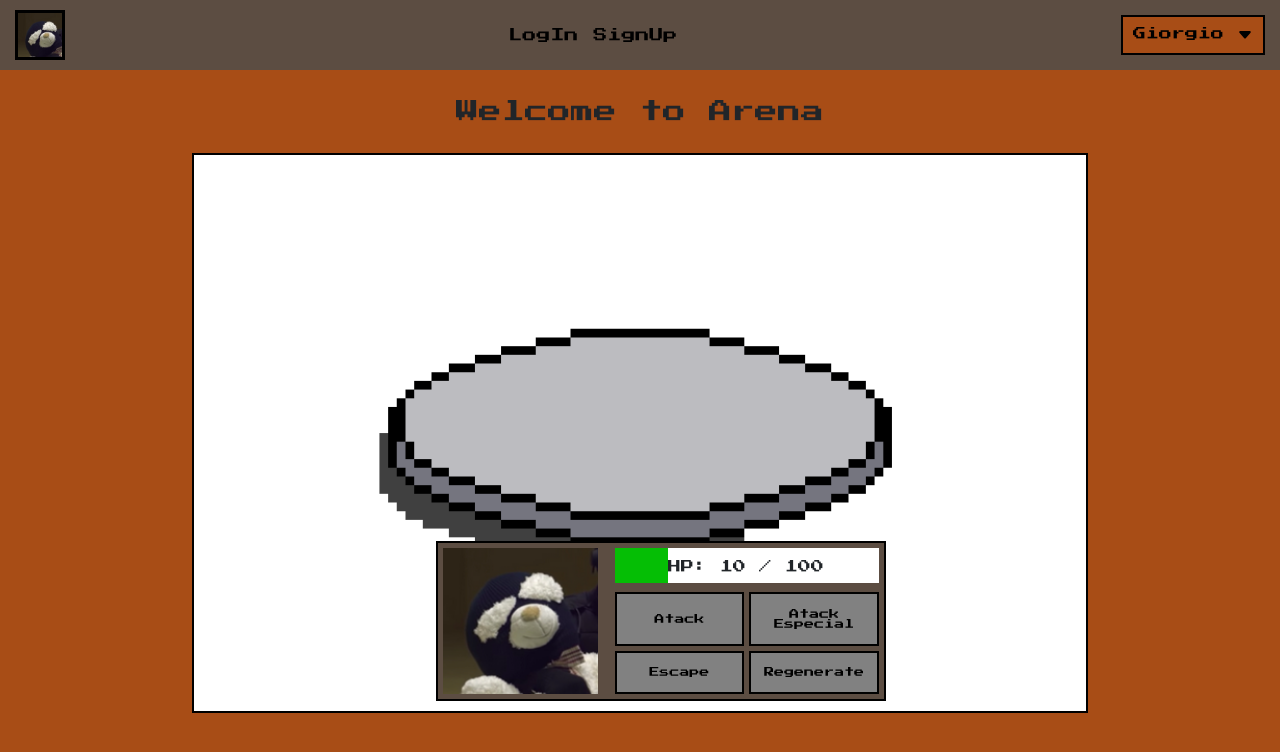
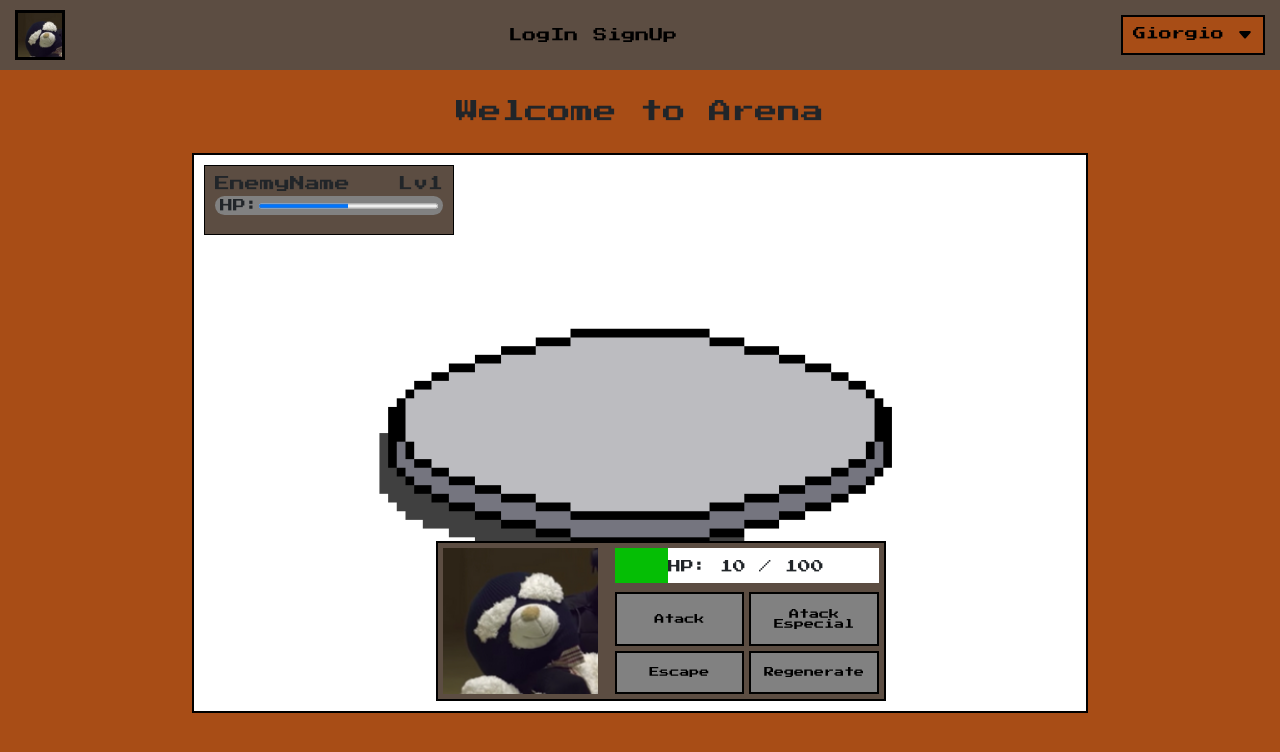
Before and after one commit to strGiorgio/PyMob2.1, a Vue app: page /battle in a window 1280 px wide. Shown: the top 752 px of the page. Built offline with nearby package versions, Linux system fonts and the light colour scheme; data requests are answered from the project's data file.

Commit message:
Import enemy-card

```diff
--- a/src/components/battle/battle-screen.vue
+++ b/src/components/battle/battle-screen.vue
@@ -3,6 +3,7 @@
         <h1>Welcome to Arena</h1>
         <div class="wrapper-arena">
             <battleArena />
+            <enemyCard />
             <controller />
         </div>
     </div>
@@ -10,13 +11,15 @@
 
 <script>
 import battleArena from './battle-arena.vue'
+import enemyCard from './enemy-card.vue'
 import controller from './controller.vue'
 
 export default {
     name: 'battleScreen',
     components: {
         battleArena,
-        controller
+        controller,
+        enemyCard
     }
 }
 </script>
```
